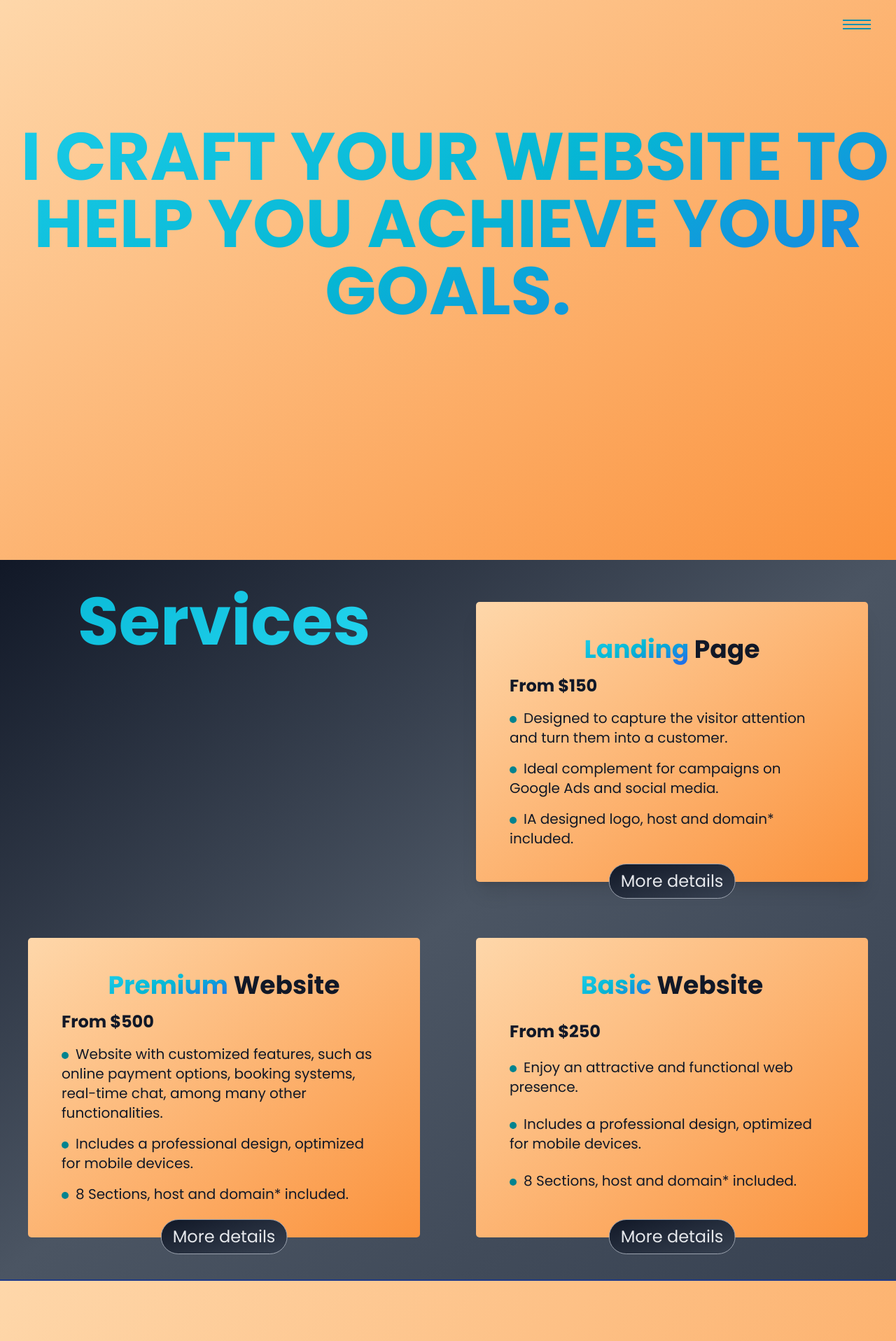
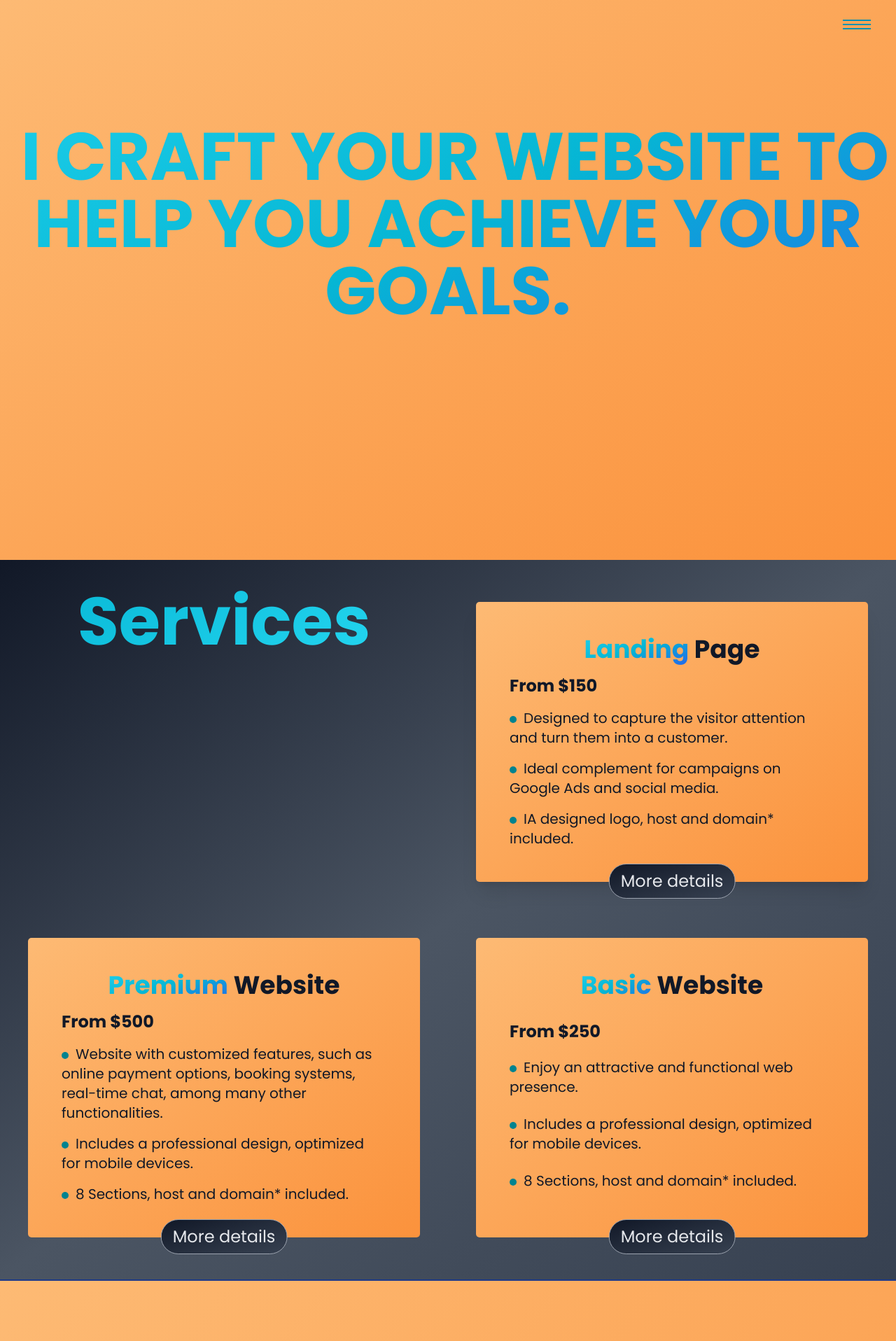
Before and after one commit to Guidoll2/guidollauradonew, a Next.js app: page / in a window 1280 px wide. Shown: the top 1916 px of the page at 70% size. Built offline with nearby package versions, Linux system fonts and the light colour scheme.

Commit message:
orange300

```diff
--- a/src/app/body.tsx
+++ b/src/app/body.tsx
@@ -11,7 +11,7 @@ const Body = () => {
         <Navbar></Navbar>
         </div>
 
-         <div className="h-screen bg-gradient-to-tl from-orange-400 to-orange-200">
+         <div className="h-screen bg-gradient-to-tl from-orange-400 to-orange-300">
                 <h1 className="flex items-center h-4/5 -translate-y-10 text-5xl text-center font-extrabold uppercase bg-gradient-to-br from-cyan-400 via-cyan-500 to-blue-600 text-transparent bg-clip-text md:text-8xl md:indent-5 md:mt-10">I craft your website to help you achieve your goals.</h1>
                 </div>
 
@@ -23,7 +23,7 @@ const Body = () => {
     </div>
 
                     <div className="relative group p-10 " id="containerlanding">
-                        <ul className="flex grid grid-cols-1 p-10 rounded-[5px] list-disc bg-gradient-to-tl from-orange-400 to-orange-200 shadow-xl">
+                        <ul className="flex grid grid-cols-1 p-10 rounded-[5px] list-disc bg-gradient-to-tl from-orange-400 to-orange-300 shadow-xl">
                         <div className="text-center">
                         <p className="text-4xl text-gray-900 font-bold p-2 md:text-4xl hidden md:block"><span className="bg-gradient-to-br from-cyan-400 via-cyan-500 to-blue-600 text-transparent bg-clip-text">Landing</span> Page</p>
 
@@ -46,7 +46,7 @@ const Body = () => {
                     <div className="relative group p-10 md:order-2 " id="containerwebbasic">
 
 
-                        <ul className="flex grid grid-cols-1 p-10 rounded-[5px] list-disc md:h-full z-0 bg-gradient-to-tl from-orange-400 to-orange-200">
+                        <ul className="flex grid grid-cols-1 p-10 rounded-[5px] list-disc md:h-full z-0 bg-gradient-to-tl from-orange-400 to-orange-300">
                         <div className="text-center">
                         <p className="text-4xl text-gray-900 font-bold p-2 md:text-4xl hidden md:block"><span className="bg-gradient-to-br from-cyan-400 via-cyan-500 to-blue-600 text-transparent bg-clip-text">Basic</span> Website</p>
 
@@ -67,7 +67,7 @@ const Body = () => {
                     <div className="relative group p-10" id="containerwebpremium">
 
 
-                        <ul className="flex grid grid-cols-1 p-10 rounded-[5px] z-0 list-disc bg-gradient-to-tl from-orange-400 to-orange-200">
+                        <ul className="flex grid grid-cols-1 p-10 rounded-[5px] z-0 list-disc bg-gradient-to-tl from-orange-400 to-orange-300">
                         <p className="text-4xl text-center text-gray-900 font-bold p-2 md:text-4xl"><span className="bg-gradient-to-br from-cyan-400 via-cyan-500 to-blue-600 text-transparent bg-clip-text">Premium</span> Website</p>
                             <p className='flex items-center gap-4 p-2 text-gray-900 text-2xl md:text-2xl font-bold'>From $500</p>
                             <li className="text-xl p-2 md:text-xl text-gray-900">Website with customized features, such as online payment options, booking systems, real-time chat, among many other functionalities.</li>
@@ -79,7 +79,7 @@ const Body = () => {
                     </div>
                 </div>
 
-                <div id="containercs" className="flex grid grid-cols-1 md:grid-cols-1 bg-gradient-to-tl from-orange-400 to-orange-200 border-t-[2px] border-blue-900">
+                <div id="containercs" className="flex grid grid-cols-1 md:grid-cols-1 bg-gradient-to-tl from-orange-400 to-orange-300 border-t-[2px] border-blue-900">
 
 
                     <div className="relative flex flex-col w-full justify-center mx-auto md:w-1/2 mt-10 md:mt-20 items-center p-2 " id="containercontact">
```
Also changed, not shown: src/app/basic/page.tsx (+1 -1 lines), src/app/landing/page.tsx (+1 -1 lines), src/app/premium/page.tsx (+1 -1 lines).
